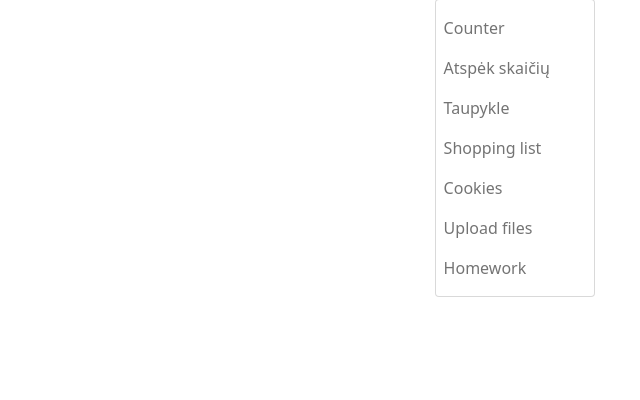
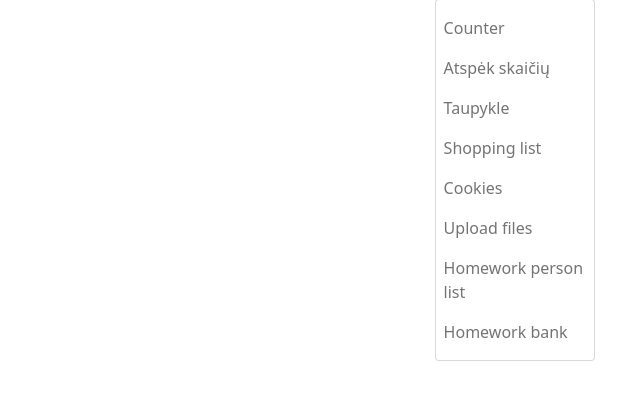
Before and after one commit to gediminasiv/php-sample-tasks, a PHP site: page /index.php?page=lotr in a window 1280 px wide, after a click on "Dropdown". Shown: the part 51-451 px from the top of the page, without its empty margins (640-1280 px from the left). Run offline with PHP 8.4, Linux system fonts and the light colour scheme.

Commit message:
Fixup some pages

```diff
--- a/data/filmai.json
+++ b/data/filmai.json
@@ -1 +1 @@
-[{"movieType":"cinema","title":"Kenguros siauteja","synopsis":"Kenguros ir vel isprotejo","year":"2010","imageUrl":"uploads\/kenguros.jpg"},{"movieType":"cinema","title":"Indiana Dzounsas ir Kristoline Kaukole","synopsis":"Indiana Dzounsas gelbeja dar viena kristoline kaukole","year":"2007","imageUrl":"uploads\/indiana-jones.jpg"},{"movieType":"cinema","title":"Juros periodo parkas","synopsis":"Filmas apie mokslininkus, kurie nusprende atgaivinti dinozaurus","year":"1993","imageUrl":"uploads\/jurassic-park.jpeg"}]
+[{"movieType":"cinema","title":"Kenguros siauteja","synopsis":"Kenguros ir vel isprotejo","year":"2010","imageUrl":"uploads\/kenguros.jpg"},{"movieType":"cinema","title":"Indiana Dzounsas ir Kristoline Kaukole","synopsis":"Indiana Dzounsas gelbeja dar viena kristoline kaukole","year":"2007","imageUrl":"uploads\/indiana-jones.jpg"},{"movieType":"rental","title":"Juros periodo parkas","synopsis":"Filmas apie mokslininkus, kurie nusprende atgaivinti dinozaurus","year":"1993","imageUrl":"uploads\/jurassic-park.jpeg"},{"movieType":"rental","title":"Ziedu valdovas","synopsis":"Siame filme hobitu komanda keliauja i mordoro karalyste, kad imestu blogio zieda i degancia duobe","year":"2001","imageUrl":"uploads\/lotr.jpeg"}]
--- a/menu.php
+++ b/menu.php
@@ -38,9 +38,13 @@
               <li class="nav-item">
                 <a class="nav-link" href="?page=upload">Upload files</a>
               </li>
+              <li class="divider"></li>
+              <li class="nav-item">
+                <a class="nav-link" href="?page=homework_students">Homework person list</a>
+              </li>
 
               <li class="nav-item">
-                <a class="nav-link" href="?page=homework_students">Homework</a>
+                <a class="nav-link" href="?page=bank">Homework bank</a>
               </li>
             </ul>
           </li>
```
Also changed, not shown: tasks/movie.php (+12 -0 lines), tasks/movies.php (+0 -15 lines), uploads/lotr.jpeg (added).
